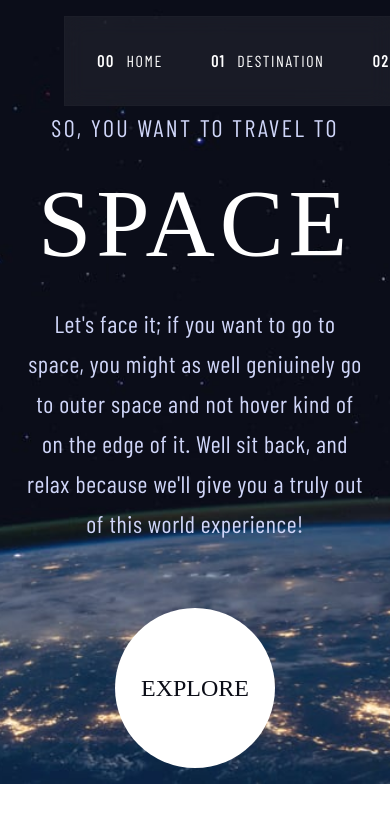
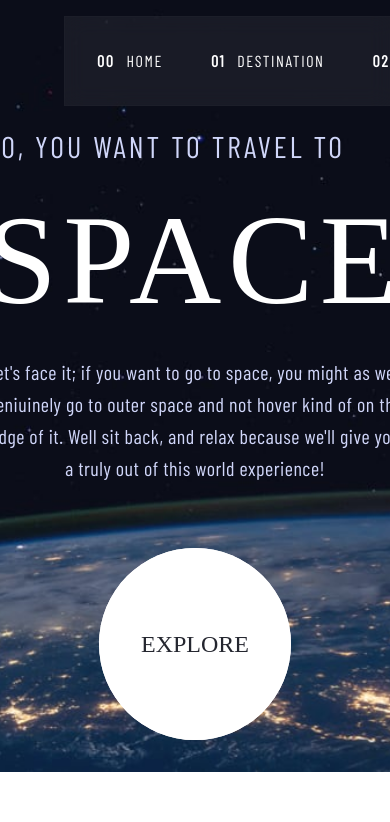
Before and after one commit to AymenDiabi/space-website, a website built with Vite: page index.html in a window 390 px wide. Shown: the top 822 px of the page. Built offline with nearby package versions, Linux system fonts and the light colour scheme; a web font is replaced by a local one.

Commit message:
Finished the mobile and desktop version of the hero section

```diff
--- a/index.html
+++ b/index.html
@@ -12,9 +12,9 @@
     <link href="./css/style.css" rel="stylesheet">
     <title>BARYON</title>
   </head>
-  <body class="m-0 p-0 box-border">
+  <body>
     <!-- Hero Section -->
-    <section id="hero" class="h-full">
+    <section id="hero" class="h-full md:h-[100vh] md:overflow-y-hidden">
       <!-- Navigation -->
       <nav class="pl-8 pt-4 h-12">
         <!-- Navigation Container -->
@@ -30,38 +30,44 @@
             <!-- Navigation Links -->
             <div class="group relative flex flex-col justify-between space-y-[3.45rem] z-10">
               <a href="#" class="uppercase text-white tracking-widest text-md"><span class="font-bold pr-3">00</span>Home</a>
-              <div class="absolute w-full h-[2px] group-hover:bg-white"></div>
+              <div class="absolute w-full h-[2px] group-hover:bg-white duration-200"></div>
             </div>
             <div class="group relative flex flex-col justify-between space-y-[3.45rem] z-10">
               <a href="#" class="uppercase text-white tracking-widest text-md"><span class="font-bold pr-3">01</span>Destination</a>
-              <div class="absolute w-full h-[2px] group-hover:bg-white"></div>
+              <div class="absolute w-full h-[2px] group-hover:bg-white duration-200"></div>
             </div>
             <div class="group relative flex flex-col justify-between space-y-[3.45rem]">
               <a href="#" class="uppercase text-white tracking-widest text-md"><span class="font-bold pr-3">02</span>Crew</a>
-              <div class="absolute w-full h-[2px] group-hover:bg-white"></div>
+              <div class="absolute w-full h-[2px] group-hover:bg-white duration-200"></div>
             </div>
             <div class="group relative flex flex-col justify-between space-y-[3.45rem] z-10">
               <a href="#" class="uppercase text-white tracking-widest text-md"><span class="font-bold pr-3">03</span>Technology</a>
-              <div class="absolute w-full h-[2px] group-hover:bg-white"></div>
+              <div class="absolute w-full h-[2px] group-hover:bg-white duration-200"></div>
             </div>
           </div>
         </div>
 
       </nav>
       <!-- Hero Container -->
-      <div class="container flex flex-col justify-between items-center max-w-5xl px-6 py-4 mt-12 mx-auto space-y-16 xl:flex-row xl:space-y-0 xl:space-x-8">
+      <div class="container h-full flex flex-col justify-between items-center max-w-6xl px-6 py-8 mt-12 mx-auto space-y-16 md:flex-row md:space-y-0 md:space-x-8 md:py-10">
         <!-- Hero Content -->
         <div class="flex flex-col space-y-4 items-center">
-            <h3 class="text-lightBlue uppercase tracking-widest text-2xl">So, you want to travel to</h3>
-            <div class="text-white font-serif text-8xl uppercase tracking-wider pt-4 pb-4">
+            <h3 class="w-full  text-lightBlue uppercase tracking-widest text-3xl md:self-left">So, you want to travel to</h3>
+            <div class="text-white w-full font-serif text-9xl uppercase tracking-wider pt-4 pb-4 md:text-left">
               Space
             </div>
-            <p class="text-lightBlue text-2xl font-400 leading-10 tracking-wide text-center">
+            <p class="text-lightBlue text-xl font-400 leading-8 tracking-wide text-center md:text-left md:max-w-md">
               Let's face it; if you want to go to space, you might as well geniuinely go to outer space and not hover kind of on the edge of it. Well sit back, and relax because we'll give you a truly out of this world experience!
             </p>
         </div>
-        <!-- Button -->
-        <a href="#" class="flex justify-center items-center h-40 w-40 uppercase bg-white font-serif text-darkBlue p-8 text-2xl rounded-full outline-solid outline-8 outline-lime-500">Explore</a>
+        <!-- Button Box -->
+        <div class="relative flex items-center justify-center group h-48 w-48  bg-white rounded-full">
+          <!-- Button -->
+          <a href="#" class="flex justify-center items-center h-full w-full uppercase font-serif text-darkBlue text-2xl bg-white rounded-full">
+            Explore
+          </a>
+          <div class="absolute h-full w-full p-20 bg-white rounded-full group-hover:border-[6rem] group-hover:border-white opacity-10 duration-200"></div>
+        </div>
       </div>
     </section>
   </body>
```
Also changed, not shown: css/style.css.
